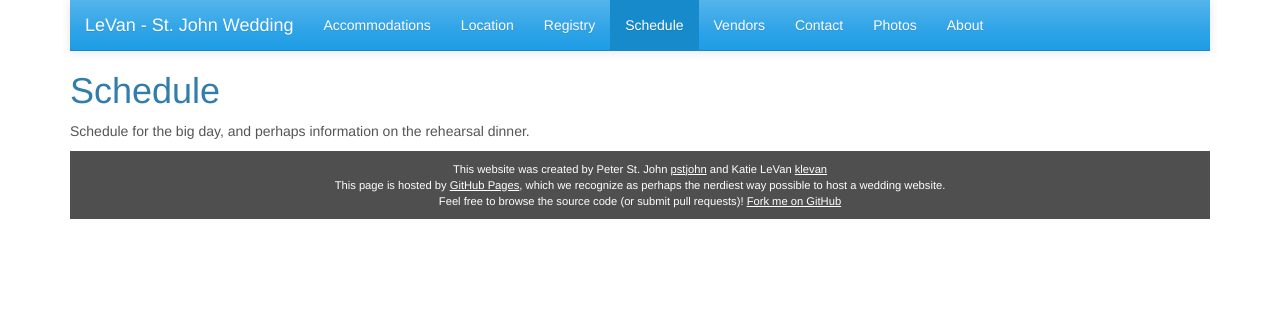
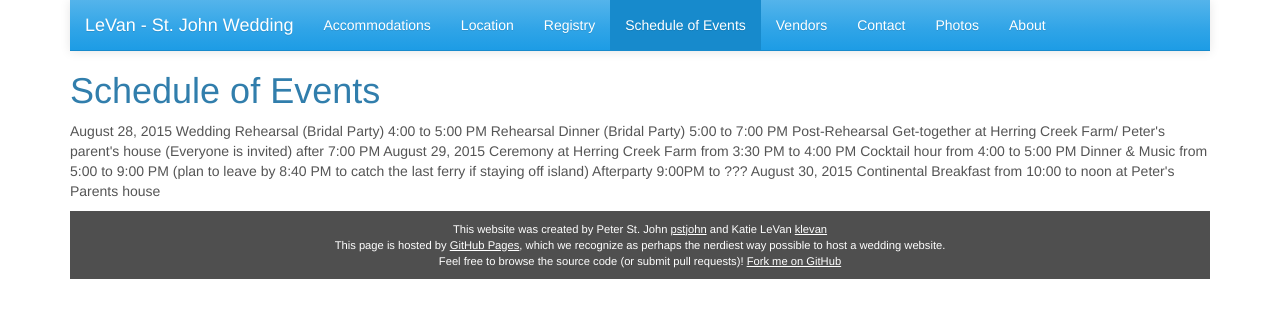
Before and after one commit to pstjohn/levanstjohn-wedding, a Jekyll site: the page built from schedule/index.html, in a window 1280 px wide. Shown: the top 318 px of the page. Built offline with Jekyll 4.4.1, drawn with Linux system fonts in a browser that asks for light colours; nearby versions of some CDN libraries; library files that are not in the unit come from our copies.

Commit message:
Update index.html

```diff
--- a/schedule/index.html
+++ b/schedule/index.html
@@ -1,6 +1,18 @@
 ---
 layout: default
-title: Schedule
+title: Schedule of Events
 ---
 
-Schedule for the big day, and perhaps information on the rehearsal dinner.
+August 28, 2015
+Wedding Rehearsal (Bridal Party) 4:00 to 5:00 PM
+Rehearsal Dinner (Bridal Party) 5:00 to 7:00 PM
+Post-Rehearsal Get-together at Herring Creek Farm/ Peter's parent's house (Everyone is invited) after 7:00 PM
+
+August 29, 2015
+Ceremony at Herring Creek Farm from 3:30 PM to 4:00 PM
+Cocktail hour from 4:00 to 5:00 PM
+Dinner & Music from 5:00 to 9:00 PM (plan to leave by 8:40 PM to catch the last ferry if staying off island)
+Afterparty 9:00PM to ???
+
+August 30, 2015
+Continental Breakfast from 10:00 to noon at Peter's Parents house
```
